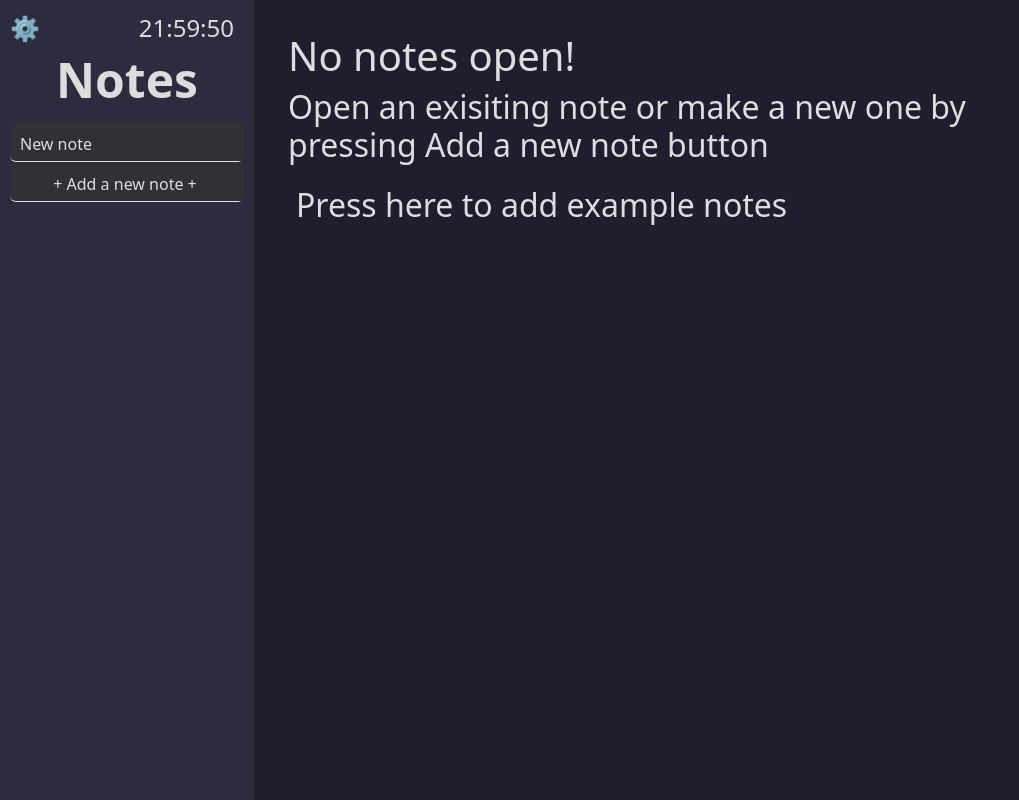
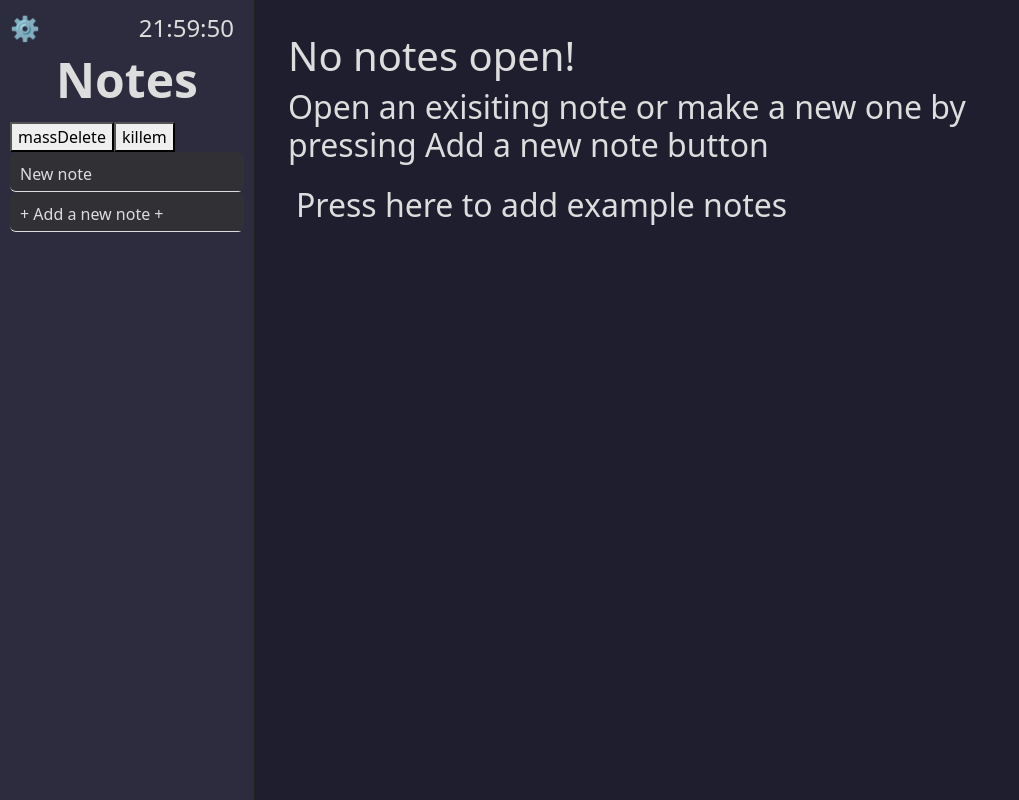
Before and after one commit to shvvk/Note, a React (Vite) app: page / in a window 1280 px wide. Both pictures are taken after a click on the button "+ Add a new note +". Shown: the whole page, without its empty margins (0-1019 px from the left). Built offline with nearby package versions, Linux system fonts and the light colour scheme.

Commit message:
added mass delte function

```diff
--- a/src/App.css
+++ b/src/App.css
@@ -105,6 +105,7 @@
 .NoteButton{
   height:40px;
   background-color: transparent;
+  display: flex;
   border: none;
   padding: 10px;
   border-radius: 6px;
@@ -123,6 +124,7 @@
 .NoteButtonSelected{
   height:40px;
   border: none;
+  display: flex;
   padding: 10px;
   border-bottom: solid 1px;
   background-color: #505050;
--- a/src/App.tsx
+++ b/src/App.tsx
@@ -54,25 +54,25 @@ const MovablePopup = ({ onClose, onConfirm, item, ask, toggleAsk }: ModalProps)
 
   const handleMouseUp = () => {
     setIsDragging(false);
-    if(position.x < 0){
-      setPosition({x: 0, y: position.y})
+    if (position.x < 0) {
+      setPosition({ x: 0, y: position.y })
     }
-    if(position.y < 0){
-      setPosition({x: position.x, y: 0})
+    if (position.y < 0) {
+      setPosition({ x: position.x, y: 0 })
     }
   };
 
   return (
     item != null ?
       <motion.div
-        initial={{opacity:0}}
-        animate={{opacity:1}}
-        exit={{opacity:0}}
-        transition={{duration: 0.1, ease: "easeInOut"}}
+        initial={{ opacity: 0 }}
+        animate={{ opacity: 1 }}
+        exit={{ opacity: 0 }}
+        transition={{ duration: 0.1, ease: "easeInOut" }}
         onMouseMove={handleMouseMove}
         onMouseUp={handleMouseUp}
         onMouseLeave={handleMouseUp}
-        style={{ width: '240px', height: '100vh', color: '#DDDDDD'}}
+        style={{ width: '240px', height: '100vh', color: '#DDDDDD' }}
       >
         <div
           className="modal-overlay"
@@ -94,7 +94,7 @@ const MovablePopup = ({ onClose, onConfirm, item, ask, toggleAsk }: ModalProps)
           <div className="modal-content">
             Are you sure you want to delete {item.title}?
             <label>
-              <input id="ask" checked={ask} onChange={toggleAsk} type="checkbox"/>
+              <input id="ask" checked={ask} onChange={toggleAsk} type="checkbox" />
               Don't ask again
             </label>
           </div>
@@ -133,24 +133,24 @@ const Settings = ({ onClose, ask, toggleAsk }: SettingProps) => {
 
   const handleMouseUp = () => {
     setIsDragging(false);
-    if(position.x < 0){
-      setPosition({x: 0, y: position.y})
+    if (position.x < 0) {
+      setPosition({ x: 0, y: position.y })
     }
-    if(position.y < 0){
-      setPosition({x: position.x, y: 0})
+    if (position.y < 0) {
+      setPosition({ x: position.x, y: 0 })
     }
   };
 
   return (
     <motion.div
-      initial={{opacity:0}}
-      animate={{opacity:1}}
-      exit={{opacity:0}}
-      transition={{duration: 0.1, ease: "easeInOut"}}
+      initial={{ opacity: 0 }}
+      animate={{ opacity: 1 }}
+      exit={{ opacity: 0 }}
+      transition={{ duration: 0.1, ease: "easeInOut" }}
       onMouseMove={handleMouseMove}
       onMouseUp={handleMouseUp}
       onMouseLeave={handleMouseUp}
-      style={{ width: '240px', height: '500px', color: '#DDDDDD'}}
+      style={{ width: '240px', height: '500px', color: '#DDDDDD' }}
     >
       <div
         className="modal-overlay"
@@ -166,13 +166,13 @@ const Settings = ({ onClose, ask, toggleAsk }: SettingProps) => {
         }}
       >
         <div className="modal-title">
-          <p style={{float:'left', margin: "0px 0px 0px 15px", color: '#2a2a3a'}}>⚙</p>
+          <p style={{ float: 'left', margin: "0px 0px 0px 15px", color: '#2a2a3a' }}>⚙</p>
           Settings
           <button onClick={onClose}>X</button>
         </div>
         <div className="modal-content">
           <label>
-              <input id="ask" checked={ask} onChange={toggleAsk} type="checkbox"/>
+            <input id="ask" checked={ask} onChange={toggleAsk} type="checkbox" />
             Don't ask when deleting a note
           </label>
         </div>
@@ -217,7 +217,7 @@ function Clock() {
   }, []);
 
   return (
-    <div style={{marginLeft:"auto", marginRight: "10px"}}>
+    <div style={{ marginLeft: "auto", marginRight: "10px" }}>
       {time.toLocaleTimeString('en-GB')} {/* HH:MM:SS format */}
     </div>
   );
@@ -226,13 +226,13 @@ function Clock() {
 function NoteList() {
   const [notes, setNotes] = useState<NoteType[]>(() => {
     const saved = localStorage.getItem("notes");
-    if(saved){
+    if (saved) {
       const value = JSON.parse(saved)
       return value;
     }
-    else{return []}
+    else { return [] }
   });
-
+  const [massDelete, setMassDelete] = useState(false);
   useEffect(() => {
     localStorage.setItem("notes", JSON.stringify(notes));
 
@@ -241,16 +241,16 @@ function NoteList() {
   useEffect(() => {
     localStorage.setItem("ask", JSON.stringify(ask));
 
-  }, );
+  },);
 
   const [currentId, setCurrentId] = useState<number>(0);
   const [ask, setAsk] = useState<boolean>(() => {
     const saved = localStorage.getItem("ask");
-    if(saved != undefined){
+    if (saved != undefined) {
       const value = JSON.parse(saved)
       return value;
     }
-    else{false}
+    else { false }
   });
   const [showSettings, setShowSettings] = useState(false);
   const [showConfirm, setShowConfirm] = useState(false);
@@ -264,6 +264,9 @@ function NoteList() {
     setCurrentId(id)
   }
 
+  const handleMassDelete = () => {
+    setMassDelete(!massDelete)
+  }
 
   const scrollToBottom = () => {
     const el = listRef.current;
@@ -272,14 +275,14 @@ function NoteList() {
     }
   };
 
-  const handleSampleNotes = () =>{
+  const handleSampleNotes = () => {
     const newNote = {
       id: Date.now(),
       title: 'Example note 1',
       data: 'this is some sample text for note 1',
     };
     const newNote2 = {
-      id: Date.now()+1,
+      id: Date.now() + 1,
       title: 'Example note 2',
       data: 'Here is some more text in the note 2 Lorem ipsum dolor sit amet, consectetur adipiscing elit. Curabitur faucibus massa volutpat aliquam iaculis. Praesent ac sem tellus. Proin in porta justo, porttitor porttitor metus. Phasellus luctus erat ac lectus eleifend mollis. Etiam orci tortor, lobortis ut convallis nec, mattis ut purus. Nam venenatis augue dolor, quis tristique dolor dignissim in. Cras rutrum interdum urna non sollicitudin. Nulla nec hendrerit sapien. Nulla sit amet mi eu leo rhoncus porta. Aenean mi sem, porta quis libero et, tempor viverra ipsum. Cras posuere dolor at nunc gravida, dictum varius magna interdum. ',
     };
@@ -332,16 +335,34 @@ function NoteList() {
     setShowSettings(false);
   }
 
+  const [checkedItems, setCheckedItems] = useState<number[]>([]);
+
+  const handleMassCheck = (id: number, checked: boolean) => {
+    setCheckedItems((prev) =>
+      checked
+        ? [...prev, id]
+        : prev.filter((itemId) => itemId !== id)
+    );
+  };
+
+  const handleMassDeleteActually = () => {
+    setNotes((prevNotes) =>
+      prevNotes.filter(note => !checkedItems.includes(note.id))
+    );
+    setMassDelete(false);
+    setCheckedItems([]);
+  }
   return (
     <>
       <div className='AppContainer'>
         <div className='ListContainer'>
-          <div style={{fontSize:'24px', display:"flex"}}>
-            <div style={{cursor:'pointer', width: "36px"}} onClick={()=>setShowSettings(true)}>⚙</div>
-            <Clock/>
+          <div style={{ fontSize: '24px', display: "flex" }}>
+            <div style={{ cursor: 'pointer', width: "36px" }} onClick={() => setShowSettings(true)}>⚙</div>
+            <Clock />
           </div>
-          <h2 onClick={()=>setCurrentId(0)}>Notes</h2>
-
+          <h2 onClick={() => setCurrentId(0)}>Notes</h2>
+          <button onClick={handleMassDelete}>massDelete</button>
+          <button onClick={handleMassDeleteActually}>killem</button>
           <motion.div layout initial={false} className="list-group" ref={listRef}>
             <AnimatePresence>
               {notes.map(note => (
@@ -349,19 +370,38 @@ function NoteList() {
                   layout
                   key={note.id}
                   variants={{
-                    hidden: { opacity: 0, x: -100},
-                    animate: { opacity: 1, x: 0},
+                    hidden: { opacity: 0, x: -100 },
+                    animate: { opacity: 1, x: 0 },
                   }}
                   initial="hidden"
                   animate="animate"
-                  exit={{ opacity: 0}}
-                  transition={{duration: 0.2, ease: "easeInOut"}}
+                  exit={{ opacity: 0 }}
+                  transition={{ duration: 0.2, ease: "easeInOut" }}
 
                   className={currentId === note.id ?
                     "NoteButtonSelected" :
                     "NoteButton"
                   }
                   onClick={() => handleNoteChange(note.id)}
+                >
+                  <AnimatePresence>
+                  {massDelete &&
+                    <motion.input
+                      style={{
+                        position: 'absolute',
+                        left: 20,
+                        marginTop: 5
+                      }}
+                      initial={{ opacity: 0 }}
+                      animate={{ opacity: 1 }}
+                      exit={{ opacity: 0 }}
+                      transition={{ duration: 0.2,delay: 0.05, ease: "easeInOut" }}
+                      onChange={(e) => handleMassCheck(note.id, e.target.checked)}
+                      type='checkbox' />}
+                    </AnimatePresence>
+                  <motion.span
+                    animate={{ x: massDelete ? 20 : 0 }}
+                    transition={{ duration: 0.2, ease: "easeInOut" }}
                   >
                   {note.title}
                     <span
@@ -371,7 +411,7 @@ function NoteList() {
                       }
                       }> X
                     </span>
-
+                  </motion.span>
                 </motion.div>
               ))}
 
@@ -379,7 +419,7 @@ function NoteList() {
                 layout
                 type="button"
                 className="NoteButton"
-              transition={{duration: 0.2, ease: "easeInOut"}}
+                transition={{ duration: 0.2, ease: "easeInOut" }}
                 onClick={addNote}
               >
                 + Add a new note +
@@ -398,7 +438,7 @@ function NoteList() {
       {showConfirm && (
         <MovablePopup onClose={handleClose} onConfirm={removeNote} item={deleteId} ask={ask} toggleAsk={toggleAsk} />
       )}
-      {showSettings&&(
+      {showSettings && (
         <Settings onClose={closeSettings} ask={ask} toggleAsk={toggleAsk} />
       )}
     </>
```
Also changed, not shown: 1 other file (tests, documents, lock files or other folders). Lines whose indentation alone changed are shown as unchanged.
